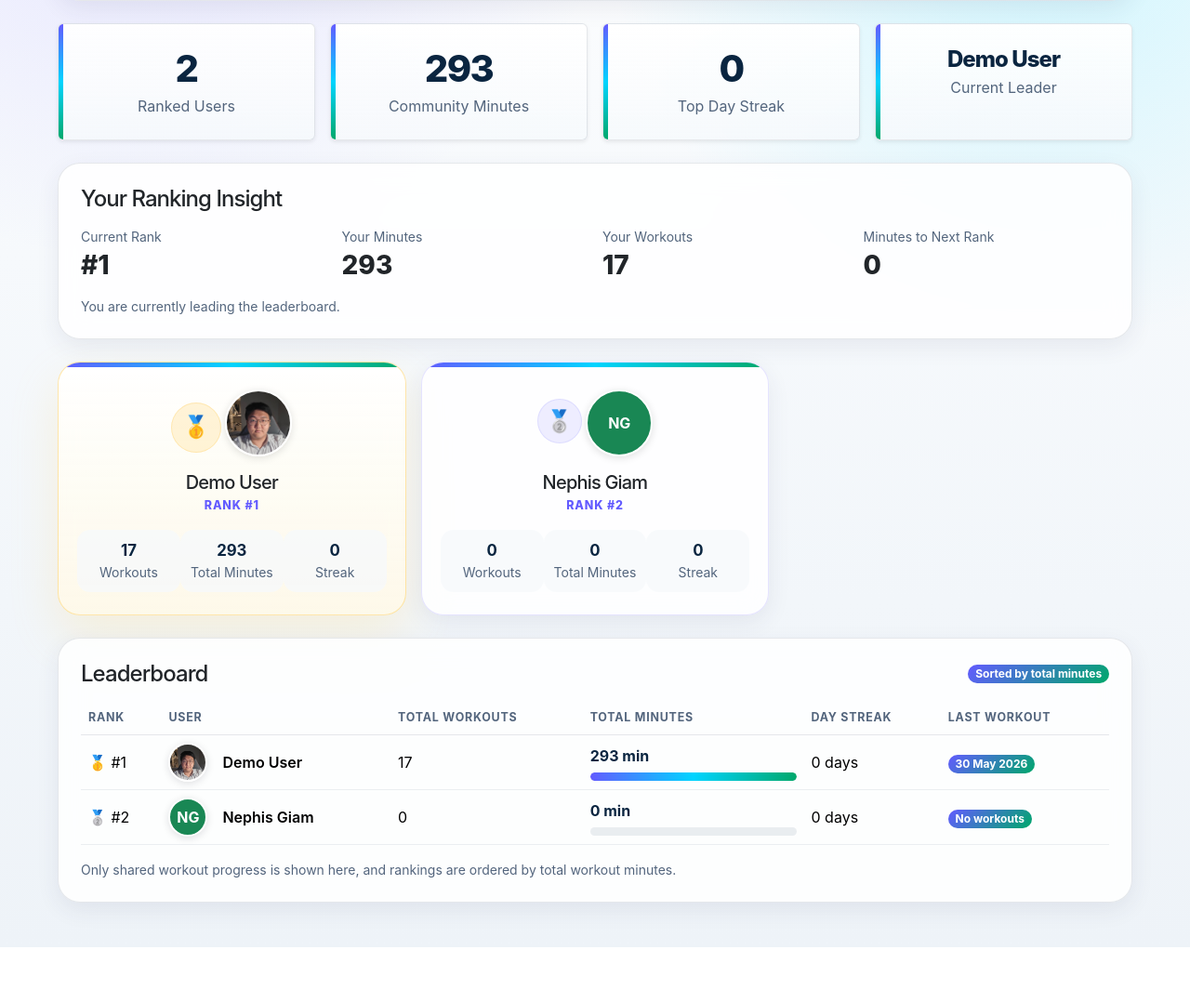
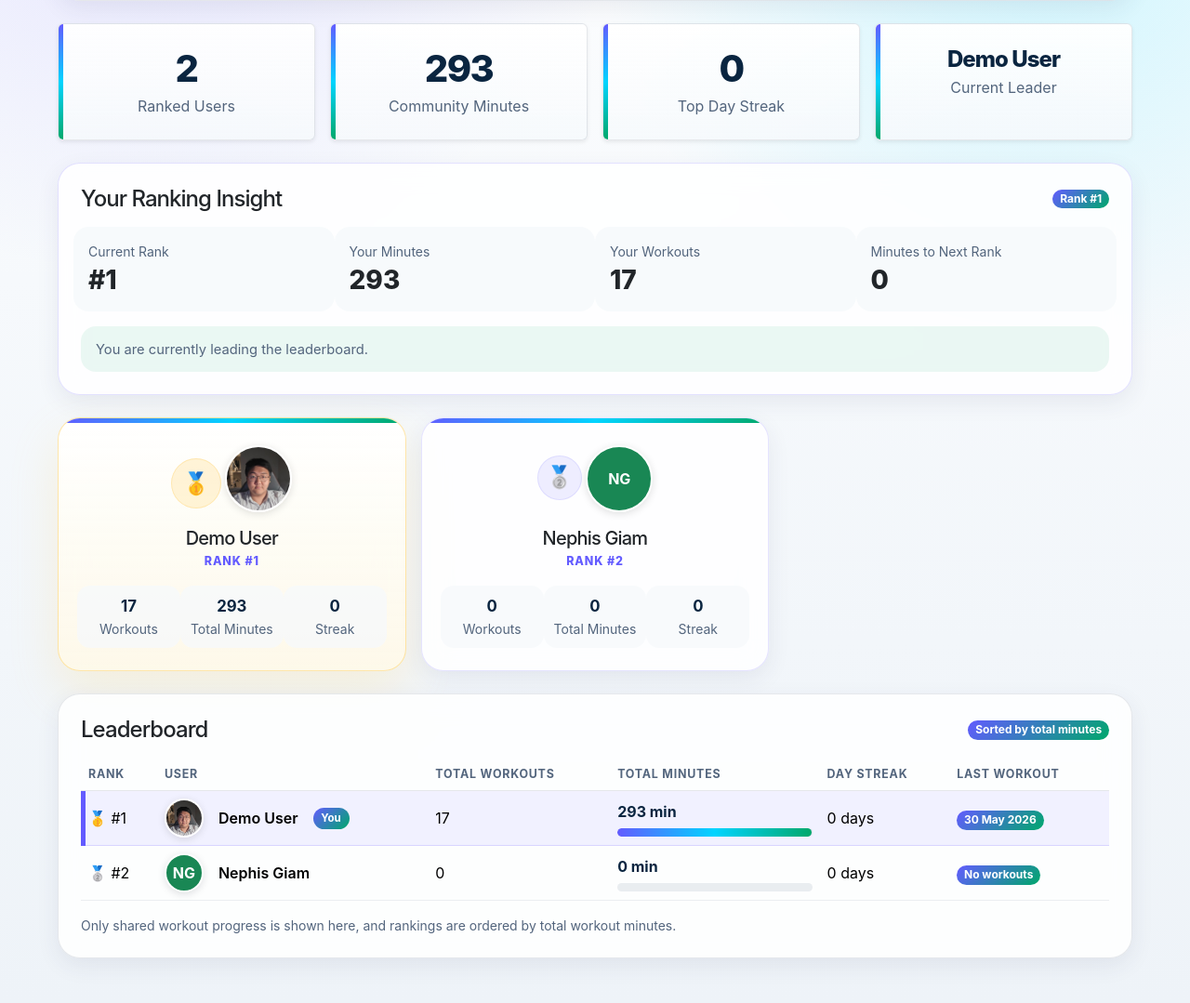
Before and after one commit to kiegiam/CITS3403-Test-Repo, a Flask app: page /ranking in a window 1280 px wide. Shown: the part 264-1343 px from the top of the page at 93% size. Before the commit the page ends 1283 px from the top, so only its background shows below. Run offline with Flask 3, Linux system fonts and the light colour scheme; a user stored in the database is signed in; data comes from the database, SQL or seed files in the repository; some libraries are stand-ins or nearby versions.

Commit message:
Polish ranking insight and empty states

```diff
--- a/static/css/styles.css
+++ b/static/css/styles.css
@@ -924,6 +924,72 @@ footer {
     animation: rankingBarFill 1.1s ease-out forwards;
 }
 
+.ranking-insight-card {
+    border-color: rgba(99, 91, 255, 0.18) !important;
+}
+
+.ranking-insight-grid > div {
+    border-radius: 16px;
+    background: rgba(246, 249, 252, 0.82);
+    padding: 1rem;
+}
+
+.ranking-insight-message {
+    border-radius: 16px;
+    background: rgba(0, 168, 107, 0.08);
+    color: var(--ft-muted);
+    font-size: 0.92rem;
+    padding: 0.85rem 1rem;
+}
+
+.current-user-row {
+    background: rgba(99, 91, 255, 0.08);
+    box-shadow: inset 5px 0 0 var(--ft-blue);
+}
+
+.current-user-row td {
+    background: transparent;
+    border-bottom-color: rgba(99, 91, 255, 0.18);
+}
+
+.ranking-you-badge {
+    font-size: 0.72rem;
+    padding: 0.35rem 0.55rem;
+}
+
+.ranking-empty-card {
+    max-width: 760px;
+    margin: 0 auto;
+}
+
+.ranking-empty-icon {
+    display: inline-flex;
+    align-items: center;
+    justify-content: center;
+    width: 4rem;
+    height: 4rem;
+    margin-bottom: 1.25rem;
+    border-radius: 22px;
+    background: linear-gradient(135deg, var(--ft-blue), var(--ft-green));
+    color: #ffffff;
+    font-size: 1rem;
+    font-weight: 850;
+    letter-spacing: 0.04em;
+    text-transform: uppercase;
+    box-shadow: 0 16px 34px rgba(99, 91, 255, 0.22);
+}
+
+.ranking-empty-note {
+    max-width: 520px;
+    margin: 0 auto 1.5rem;
+    border: 1px solid rgba(99, 91, 255, 0.16);
+    border-radius: 16px;
+    background: rgba(246, 249, 252, 0.82);
+    color: var(--ft-muted);
+    font-size: 0.92rem;
+    padding: 0.85rem 1rem;
+}
+
 @keyframes rankingFadeUp {
     from {
         opacity: 0;
--- a/templates/ranking.html
+++ b/templates/ranking.html
@@ -127,12 +127,17 @@
 
             {% if community_disabled %}
                 <section>
-                    <div class="card shadow-sm border-0">
+                    <div class="card shadow-sm border-0 ranking-empty-card">
                         <div class="card-body p-5 text-center">
+                            <div class="ranking-empty-icon">off</div>
                             <h2 class="h4 mb-3">You have disabled community features</h2>
                             <p class="text-muted mb-4">
-                                Enable them in your privacy settings here.
+                                Your workout totals are private right now, so you will not appear on the
+                                community leaderboard until sharing is enabled.
                             </p>
+                            <div class="ranking-empty-note">
+                                You can keep your profile private while choosing whether fitness stats are shared.
+                            </div>
                             <a href="{{ url_for('edit_profile') }}" class="btn btn-success">
                                 Go to Privacy Settings
                             </a>
@@ -141,12 +146,16 @@
                 </section>
             {% elif not leaderboard or leaderboard[0].minutes == 0 %}
                 <section>
-                    <div class="card shadow-sm border-0">
+                    <div class="card shadow-sm border-0 ranking-empty-card">
                         <div class="card-body p-5 text-center">
+                            <div class="ranking-empty-icon">0</div>
                             <h2 class="h4 mb-3">No ranking data yet</h2>
                             <p class="text-muted mb-4">
                                 Community rankings will appear after users add workouts and build up training minutes.
                             </p>
+                            <div class="ranking-empty-note">
+                                Add a workout with minutes logged to help start the leaderboard.
+                            </div>
                             <a href="{{ url_for('add_workout') }}" class="btn btn-success">Add Workout</a>
                         </div>
                     </div>
@@ -185,12 +194,17 @@
             </section>
 
             <section class="mb-4">
-                <div class="card shadow-sm border-0">
+                <div class="card shadow-sm border-0 ranking-insight-card">
                     <div class="card-body p-4">
-                        <h2 class="h4 mb-3">Your Ranking Insight</h2>
+                        <div class="d-flex justify-content-between align-items-center gap-3 mb-3">
+                            <h2 class="h4 mb-0">Your Ranking Insight</h2>
+                            {% if current_user_rank.rank %}
+                                <span class="badge text-bg-success">Rank #{{ current_user_rank.rank }}</span>
+                            {% endif %}
+                        </div>
 
                         {% if current_user_rank.rank %}
-                            <div class="row g-3 align-items-center">
+                            <div class="row g-3 align-items-center ranking-insight-grid">
                                 <div class="col-md-3">
                                     <p class="text-muted small mb-1">Current Rank</p>
                                     <p class="h3 mb-0">#{{ current_user_rank.rank }}</p>
@@ -213,11 +227,11 @@
                             </div>
 
                             {% if current_user_rank.rank == 1 %}
-                                <p class="small text-muted mt-3 mb-0">
+                                <p class="ranking-insight-message mt-3 mb-0">
                                     You are currently leading the leaderboard.
                                 </p>
                             {% else %}
-                                <p class="small text-muted mt-3 mb-0">
+                                <p class="ranking-insight-message mt-3 mb-0">
                                     Add {{ current_user_rank.minutes_to_next_rank }} more minute(s) to overtake the user directly above you.
                                 </p>
                             {% endif %}
@@ -312,7 +326,7 @@
                                 </thead>
                                 <tbody>
                                     {% for user in leaderboard %}
-                                        <tr>
+                                        <tr class="{% if user.user_id == session.get('user_id') %}current-user-row{% endif %}">
                                             <td>
                                                 {% if loop.index == 1 %}
                                                     🥇 #1
@@ -348,6 +362,9 @@
                                                     {% endif %}
 
                                                     <span class="fw-semibold">{{ user.name }}</span>
+                                                    {% if user.user_id == session.get('user_id') %}
+                                                        <span class="badge text-bg-success ranking-you-badge">You</span>
+                                                    {% endif %}
                                                 </div>
                                             </td>
                                             <td>{{ user.workouts }}</td>
```
